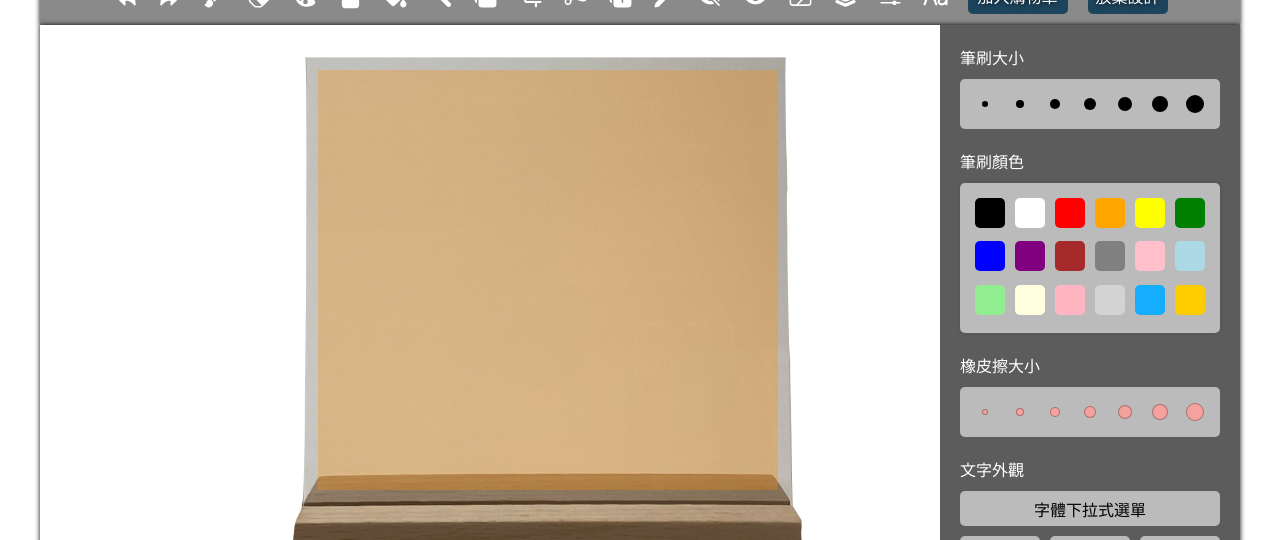
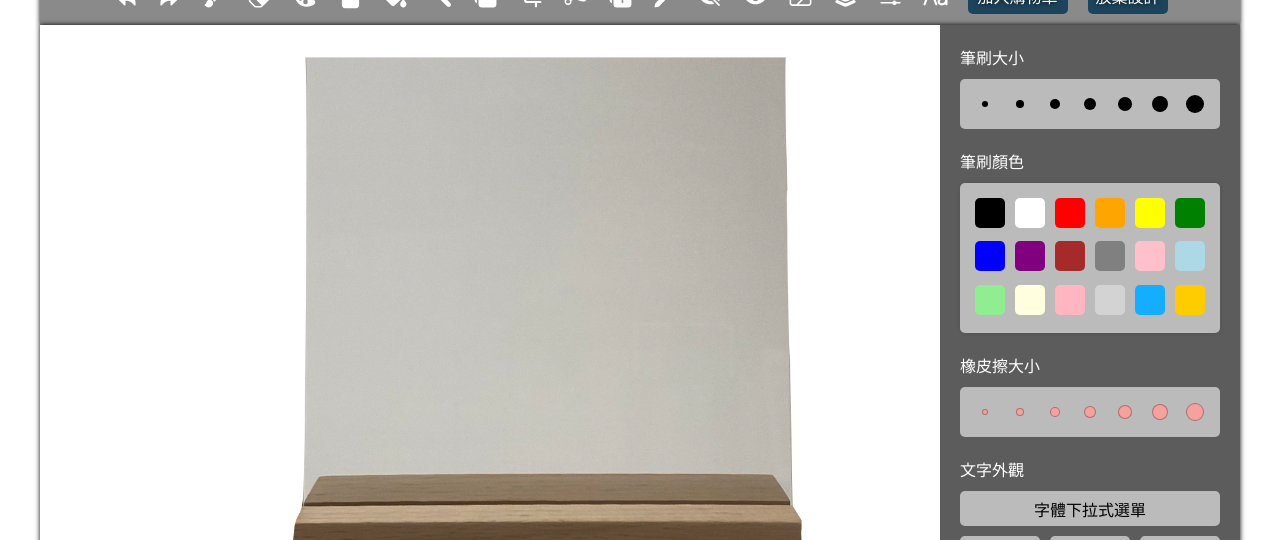
Before and after one commit to ywyang236/gift-for-you, a Next.js app: page /start-design in a window 1280 px wide. Shown: the part 136-676 px from the top of the page. Built offline with nearby package versions, Linux system fonts and the light colour scheme.

Commit message:
Add background color toggle on canvas click.

```diff
--- a/src/components/Canvas/Canvas.tsx
+++ b/src/components/Canvas/Canvas.tsx
@@ -22,6 +22,13 @@ const Canvas: React.FC<CanvasProps> = ({width, height}) => {
     const isBrushActive = useSelector((state: RootState) => state.brush.isBrushActive);
     const brushSize = useSelector((state: RootState) => state.brush.brushSize);
     const brushColor = useSelector((state: RootState) => state.brush.brushColor);
+    const [backgroundColor, setBackgroundColor] = useState('transparent');
+
+    const toggleBackgroundColor = () => {
+        setBackgroundColor(prevColor =>
+            prevColor === 'transparent' ? 'rgba(255, 139, 0, 0.3)' : 'transparent'
+        );
+    };
 
     useEffect(() => {
         const canvas = canvasRef.current;
@@ -103,6 +110,7 @@ const Canvas: React.FC<CanvasProps> = ({width, height}) => {
 
         context.moveTo(x, y);
         context.beginPath();
+        toggleBackgroundColor();
         setIsPainting(true);
     };
 
@@ -111,6 +119,7 @@ const Canvas: React.FC<CanvasProps> = ({width, height}) => {
         if (!context) return;
         context.closePath();
         setIsPainting(false);
+        toggleBackgroundColor();
     };
 
     return (
@@ -119,7 +128,7 @@ const Canvas: React.FC<CanvasProps> = ({width, height}) => {
                 ref={canvasRef}
                 width={width}
                 height={height}
-                style={{backgroundColor: 'rgba(255, 139, 0, 0.3)'}}
+                style={{backgroundColor: backgroundColor}}
                 className={CanvasCSS.canvas}
                 onMouseDown={startPainting}
                 onMouseUp={endPainting}
```
